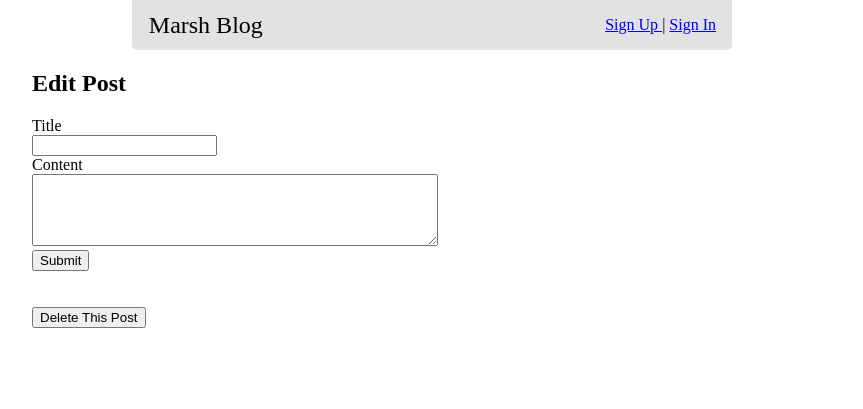
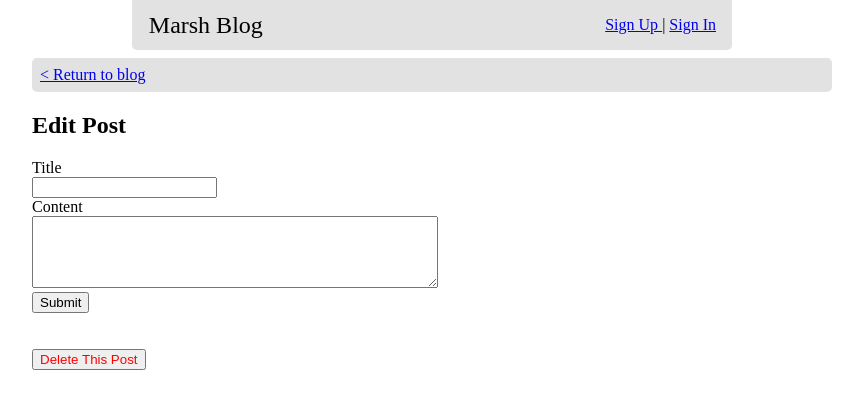
Before and after one commit to Minimalistic/Udacity-Multi-User-Blog, a Python web app: template templates/editpost.html in a window 1280 px wide. Shown: the top 409 px of the page, without its empty margins (208-1071 px from the left). Run offline with Jinja, Linux system fonts and the light colour scheme; the template is opened without the code that fills it, so the values that code supplies are empty.

Commit message:
Refined toolbox

```diff
--- a/static/main.css
+++ b/static/main.css
@@ -68,6 +68,19 @@ body {
     padding:.5em;
 }
 
+.toolbox a {
+    margin-right:1em;
+}
+
+.danger-zone {
+    width:100%;
+    color:red;
+
+}
+
+.danger-zone button {
+    color:red;
+}
 
 .article {
     margin: 0 auto;
--- a/templates/base.html
+++ b/templates/base.html
@@ -31,12 +31,7 @@
 
 			</div>
 		</div>
-<!-- dynamic nav bar -->
-		{%if isLogged %}
-			<div class="toolbar-nav">
-				<a href="/newpost">New post</a>
-			</div>
-		{% endif %}
+
 		<div id="content">
 			{% block content %}
 			{% endblock %}
--- a/templates/blog.html
+++ b/templates/blog.html
@@ -1,6 +1,12 @@
 {% extends "base.html" %}
 
 {% block content %}
+<!-- dynamic nav bar -->
+		{%if isLogged %}
+			<div class="toolbox">
+				<a href="/newpost">New post</a>
+			</div>
+		{% endif %}
 	{% for article in articles %}
 		<div class="article">
 			<div class="article-heading">
--- a/templates/editpost.html
+++ b/templates/editpost.html
@@ -1,6 +1,11 @@
 {% extends "base.html" %}
 
 {% block content %}
+  <div class="toolbox">
+
+    <a href="/">< Return to blog</a>
+
+  </div>
 
 <h2>Edit Post</h2>
 <form method="post">
@@ -20,8 +25,10 @@
 </form>
 <br>
 <br>
+<div class="danger-zone">
 <form action="/delete/{{ article.key().id() }}" method="post" onsubmit="return confirm('Are you sure you want to delete this post?');">
 	<button type="submit">Delete This Post</button>
 </form>
+</div>
 
 {% endblock %}
--- a/templates/newpost.html
+++ b/templates/newpost.html
@@ -1,6 +1,11 @@
 {% extends "base.html" %}
 
 {% block content %}
+    {%if isLogged %}
+      <div class="toolbox">
+        <a href="/">< Return to blog</a>
+      </div>
+    {% endif %}
   <h2>New Post</h2>
 
     <form method="post">
--- a/templates/post.html
+++ b/templates/post.html
@@ -5,7 +5,9 @@
 
 
   <div class="toolbox">
-  <a href="/">< Return to blog</a>
+
+    <a href="/">< Return to blog</a>
+
     {% if isLogged == article.user %}
       <a href="{{ "/editpost/" ~ article.key().id() }}">Edit This Post</a>
     {% endif %}
```
